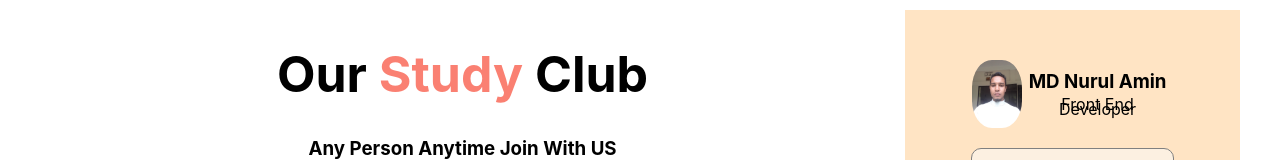
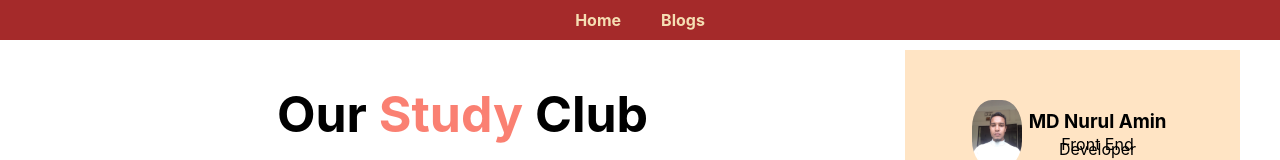
Before and after one commit to ProDesignerNurul/assignment-8-my-app, a React (Create React App) app: page / in a window 1280 px wide. Shown: the top 160 px of the page. Built offline with nearby package versions, Linux system fonts and the light colour scheme.

Commit message:
complate blogs section

```diff
--- a/src/App.js
+++ b/src/App.js
@@ -1,10 +1,12 @@
 
 import './App.css';
+import Header from './components/Header/Header';
 import Students from './components/Students/Students';
 
 function App() {
   return (
     <div className="App">
+      <Header></Header>
       <Students></Students>
     </div>
   );
--- /dev/null
+++ b/src/components/Header/Header.css
@@ -0,0 +1,10 @@
+.nav-menu{
+    padding: 10px 20px;
+    background-color: brown;
+}
+.nav-menu a{
+    color: wheat;
+    font-weight: 700;
+    text-decoration: none;
+    margin: 0 20px;
+}
--- /dev/null
+++ b/src/components/Header/Header.js
@@ -0,0 +1,15 @@
+import React from 'react';
+import './Header.css';
+
+const Header = () => {
+    return (
+        <div>
+            <nav className='nav-menu'>
+                <a href="index.html">Home</a>
+                <a href="blogs.html">Blogs</a>
+            </nav>
+        </div>
+    );
+};
+
+export default Header;
```
Also changed, not shown: public/blogs.html (added, +31 -0 lines).
